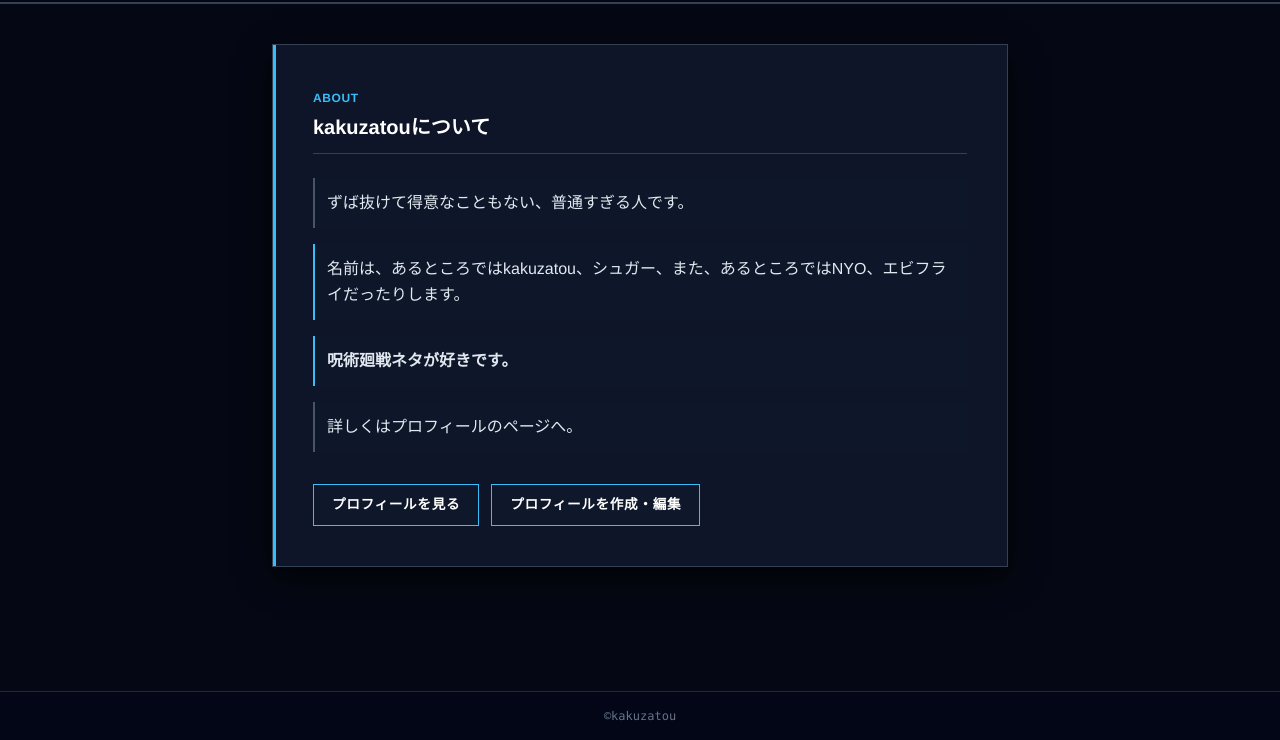
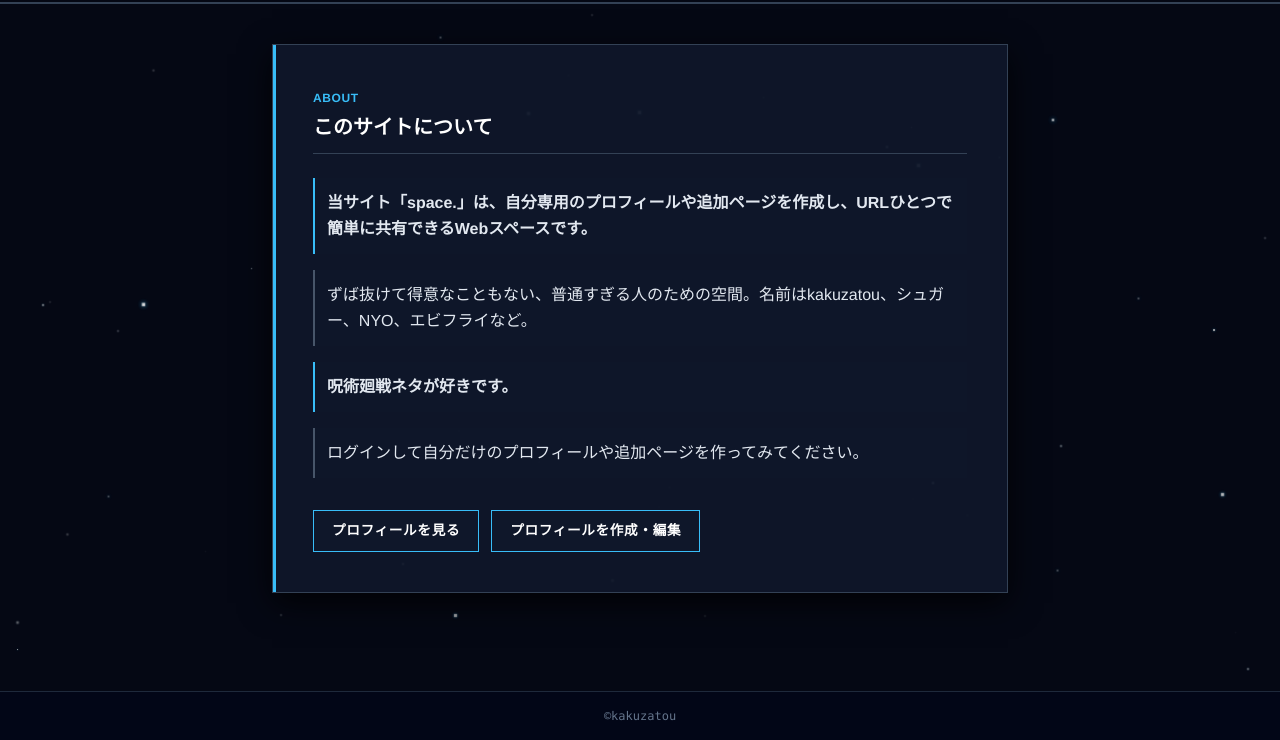
Before and after one commit to Kakuzatou2012/space., a plain HTML site: page index.html in a window 1280 px wide. Shown: the part 60-800 px from the top of the page. Drawn offline with nearby package versions, Linux system fonts and the light colour scheme.

Commit message:
Update index.html

```diff
--- a/index.html
+++ b/index.html
@@ -207,7 +207,6 @@
         </div>
 
         <div class="flex items-center gap-3">
-            <!-- ナビゲーションメニュー（動的制御） -->
             <nav class="flex flex-wrap items-center gap-2" id="main-nav">
                 <button class="nav-btn active" id="btn-about" onclick="showTab('about')">ABOUT</button>
                 <button class="nav-btn" id="btn-profile" onclick="showTab('profile')">PROFILE</button>
@@ -235,7 +234,7 @@
                         <span class="font-bold text-sky-400">NOTIFICATION</span>
                         <button onclick="toggleBellNotification()" class="text-slate-400 hover:text-white">✕</button>
                     </div>
-                    <p class="text-slate-300 leading-relaxed">他人のプロフィール閲覧時はBUILDERとCOMMENTが非表示になり、追加ページが閲覧できます。</p>
+                    <p class="text-slate-300 leading-relaxed">このサイトについてやプロフィール情報を確認できます。</p>
                 </div>
             </div>
         </div>
@@ -243,26 +242,26 @@
 
     <main class="relative z-10 max-w-3xl w-full mx-auto p-4 my-6 flex-grow">
 
-        <!-- 1. ABOUT -->
+        <!-- 1. ABOUT (このサイトについて) -->
         <section id="tab-about" class="tab-content active">
             <div class="sharp-card p-6 md:p-10">
                 <div class="border-b border-slate-700 pb-3 mb-6">
                     <span class="text-xs font-bold text-sky-400 tracking-wider">ABOUT</span>
-                    <h2 class="text-xl font-black text-white mt-1" id="about-title-text">kakuzatouについて</h2>
+                    <h2 class="text-xl font-black text-white mt-1">このサイトについて</h2>
                 </div>
 
-                <div class="space-y-4 text-slate-200 text-base leading-relaxed" id="about-content-body">
+                <div class="space-y-4 text-slate-200 text-base leading-relaxed">
+                    <p class="p-3 bg-slate-900/90 border-l-2 border-sky-400 font-semibold">
+                        当サイト「space.」は、自分専用のプロフィールや追加ページを作成し、URLひとつで簡単に共有できるWebスペースです。
+                    </p>
                     <p class="p-3 bg-slate-900/90 border-l-2 border-slate-600">
-                        ずば抜けて得意なこともない、普通すぎる人です。
-                    </p>
-                    <p class="p-3 bg-slate-900/90 border-l-2 border-sky-400">
-                        名前は、あるところではkakuzatou、シュガー、また、あるところではNYO、エビフライだったりします。
+                        ずば抜けて得意なこともない、普通すぎる人のための空間。名前はkakuzatou、シュガー、NYO、エビフライなど。
                     </p>
                     <p class="p-3 bg-slate-900/90 border-l-2 border-sky-400 font-semibold">
                         呪術廻戦ネタが好きです。
                     </p>
                     <p class="p-3 bg-slate-900/90 border-l-2 border-slate-600">
-                        詳しくはプロフィールのページへ。
+                        ログインして自分だけのプロフィールや追加ページを作ってみてください。
                     </p>
 
                     <div class="pt-4 flex flex-wrap gap-3" id="about-action-buttons">
@@ -278,7 +277,7 @@
             <div class="sharp-card p-6 md:p-10" id="profile-card-container"></div>
         </section>
 
-        <!-- 動的追加ページ用のコンテナ挿入場所 -->
+        <!-- 動的追加ページ用のコンテナ -->
         <div id="dynamic-pages-container"></div>
 
         <!-- 3. BUILDER -->
@@ -386,12 +385,13 @@
             name: "kakuzatou",
             color: "#38bdf8",
             avatar: "https://raw.githubusercontent.com/Kakuzatou2012/space./main/IMG_7557.jpeg",
-            birth: "1111/1/1",
-            age: "天才",
-            gender: "神",
-            blood: "クワガタ",
+            birth: '20<span class="obfuscated" data-length="2"></span>/06/27',
+            age: '<span class="obfuscated" data-length="2"></span>歳',
+            gender: '<span class="obfuscated" data-length="2"></span>',
+            blood: "O型",
             location: "地球",
             activity: "雑談（NARI）",
+            isObfuscatedBirth: true,
             fields: [
                 { label: "好きな食べ物", value: "天津飯" },
                 { label: "苦手な食べ物", value: "ライスペーパー" },
@@ -483,7 +483,6 @@
             window.scrollTo({ top: 0, behavior: 'smooth' });
         }
 
-        // --- ナビゲーションの動的制御（他人のプロフィールのときはBUILDER/COMMENTを隠す） ---
         function updateNavigationUI() {
             const builderBtn = document.getElementById('btn-builder');
             const commentBtn = document.getElementById('btn-message');
@@ -500,7 +499,6 @@
             }
         }
 
-        // --- 追加ページ (最大5つ) のナビゲーション＆コンテンツ描画 ---
         function renderExtraPages(extraPages) {
             const navContainer = document.getElementById('dynamic-pages-nav');
             const contentContainer = document.getElementById('dynamic-pages-container');
@@ -513,7 +511,6 @@
             extraPages.forEach((page, index) => {
                 const tabId = `extra-page-${index}`;
 
-                // ナビボタン生成
                 const btn = document.createElement('button');
                 btn.className = 'nav-btn';
                 btn.id = `btn-${tabId}`;
@@ -521,7 +518,6 @@
                 btn.onclick = () => showExtraTab(tabId);
                 navContainer.appendChild(btn);
 
-                // コンテンツセクション生成
                 const section = document.createElement('section');
                 section.id = `tab-${tabId}`;
                 section.className = 'tab-content';
@@ -553,11 +549,14 @@
             window.scrollTo({ top: 0, behavior: 'smooth' });
         }
 
-        // --- プロフィール描画 ---
         function renderProfileCard(data) {
             const container = document.getElementById('profile-card-container');
             const themeColor = data.color || '#38bdf8';
             document.documentElement.style.setProperty('--accent-color', themeColor);
+
+            let birthDisplay = data.isObfuscatedBirth ? '20<span class="obfuscated" data-length="2"></span>/06/27' : escapeHtml(data.birth || '');
+            let ageDisplay = (data.age === '天才' || data.age && data.age.includes('obfuscated')) ? (data.age === '天才' ? '天才' : '<span class="obfuscated" data-length="2"></span>歳') : escapeHtml(data.age || '');
+            let genderDisplay = (data.gender === '神' || data.gender && data.gender.includes('obfuscated')) ? (data.gender === '神' ? '神' : '<span class="obfuscated" data-length="2"></span>') : escapeHtml(data.gender || '');
 
             let customFieldsHtml = '';
             if (data.fields && data.fields.length > 0) {
@@ -592,7 +591,7 @@
 
             container.innerHTML = `
                 <div class="flex flex-col md:flex-row items-center md:items-start gap-6 mb-8 pb-6 border-b border-slate-800">
-                    <img src="${escapeHtml(data.avatar || 'https://images.unsplash.com/photo-1518709268805-4e9042af9f23?w=300')"
+                    <img src="${escapeHtml(data.avatar || 'https://images.unsplash.com/photo-1518709268805-4e9042af9f23?w=300')}"
                          alt="${escapeHtml(data.name)}"
                          class="avatar-square"
                          style="border-color:${themeColor};"
@@ -608,15 +607,15 @@
                     <div class="grid grid-cols-1 sm:grid-cols-2 gap-2 text-xs">
                         <div class="bg-slate-900/90 p-3 border border-slate-800 flex justify-between">
                             <span class="text-slate-400">誕生日</span>
-                            <span class="font-bold text-slate-200">${escapeHtml(data.birth || '')}</span>
+                            <span class="font-bold text-slate-200">${birthDisplay}</span>
                         </div>
                         <div class="bg-slate-900/90 p-3 border border-slate-800 flex justify-between">
                             <span class="text-slate-400">年齢</span>
-                            <span class="font-bold text-slate-200">${escapeHtml(data.age || '')}</span>
+                            <span class="font-bold text-slate-200">${ageDisplay}</span>
                         </div>
                         <div class="bg-slate-900/90 p-3 border border-slate-800 flex justify-between">
                             <span class="text-slate-400">性別</span>
-                            <span class="font-bold text-slate-200">${escapeHtml(data.gender || '')}</span>
+                            <span class="font-bold text-slate-200">${genderDisplay}</span>
                         </div>
                         <div class="bg-slate-900/90 p-3 border border-slate-800 flex justify-between">
                             <span class="text-slate-400">血液型</span>
@@ -641,7 +640,6 @@
             updateNavigationUI();
         }
 
-        // --- BUILDER タブ描画 ---
         let uploadedAvatarBase64 = "";
 
         function renderBuilderTab() {
@@ -704,7 +702,7 @@
                         </div>
                         <div>
                             <label class="block font-bold text-slate-300 mb-1">性別</label>
-                            <input type="text" id="build-gender" value="${escapeHtml(existingData.gender || '神')}" class="sharp-input">
+                            <input type="text" id="build-gender" value="${escapeHtml(existingData.gender || 'クワガタ')}" class="sharp-input">
                         </div>
                         <div>
                             <label class="block font-bold text-slate-300 mb-1">血液型</label>
@@ -870,6 +868,7 @@
                 blood: document.getElementById('build-blood').value.trim(),
                 location: document.getElementById('build-location').value.trim(),
                 activity: document.getElementById('build-activity').value.trim(),
+                isObfuscatedBirth: false,
                 fields: fields,
                 links: links,
                 extraPages: extraPages
@@ -885,7 +884,6 @@
             document.getElementById('generated-url-input').value = fullUrl;
             document.getElementById('generated-url-area').classList.remove('hidden');
 
-            // 自動でクリップボードにコピー
             navigator.clipboard.writeText(fullUrl).catch(() => {});
 
             renderProfileCard(customData);
@@ -923,7 +921,6 @@
             return false;
         }
 
-        // --- 認証 & ログアウト ---
         function getCurrentUser() {
             return localStorage.getItem('currentUser') || sessionStorage.getItem('currentUser');
         }
@@ -1052,7 +1049,6 @@
             errorDiv.classList.remove('hidden');
         }
 
-        // --- 管理者モード ---
         let isMasterAuthenticated = false;
         function verifyMasterKey() {
             const keyInput = document.getElementById('master-key-input').value;
```
